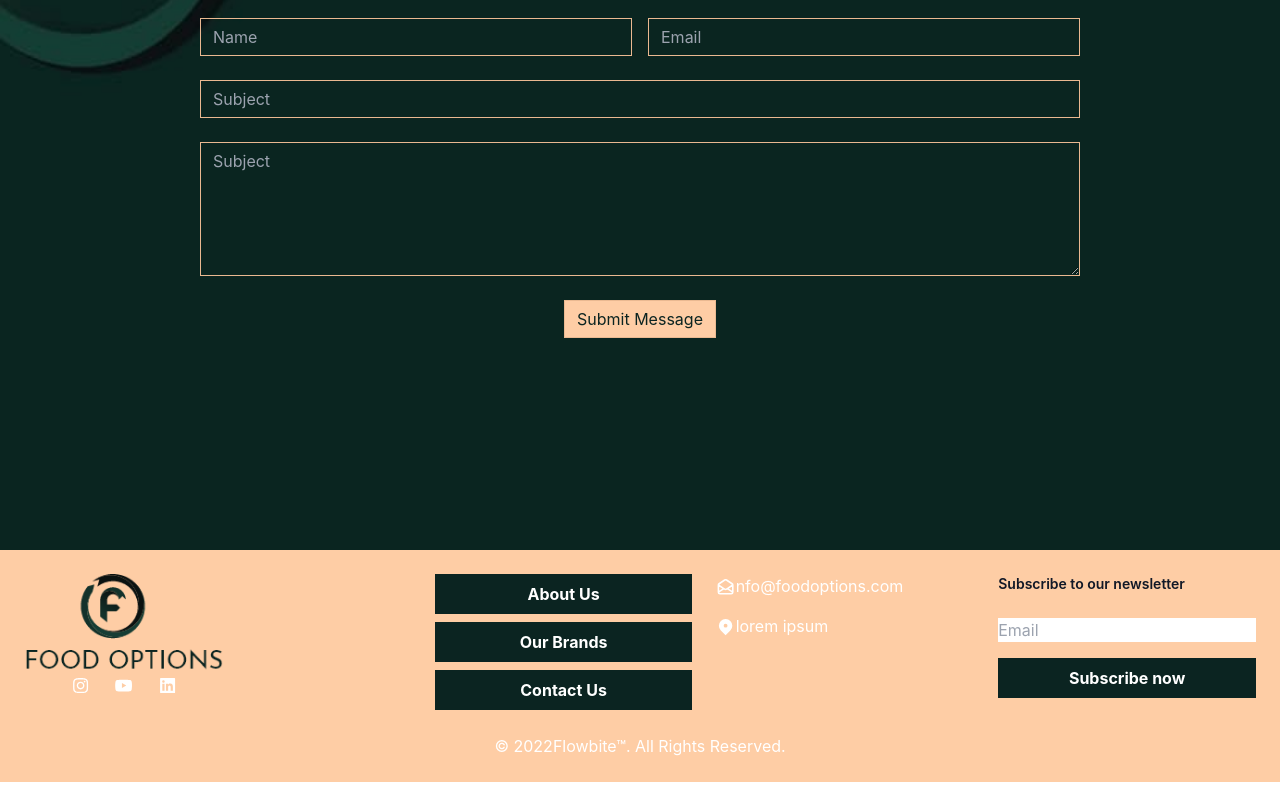
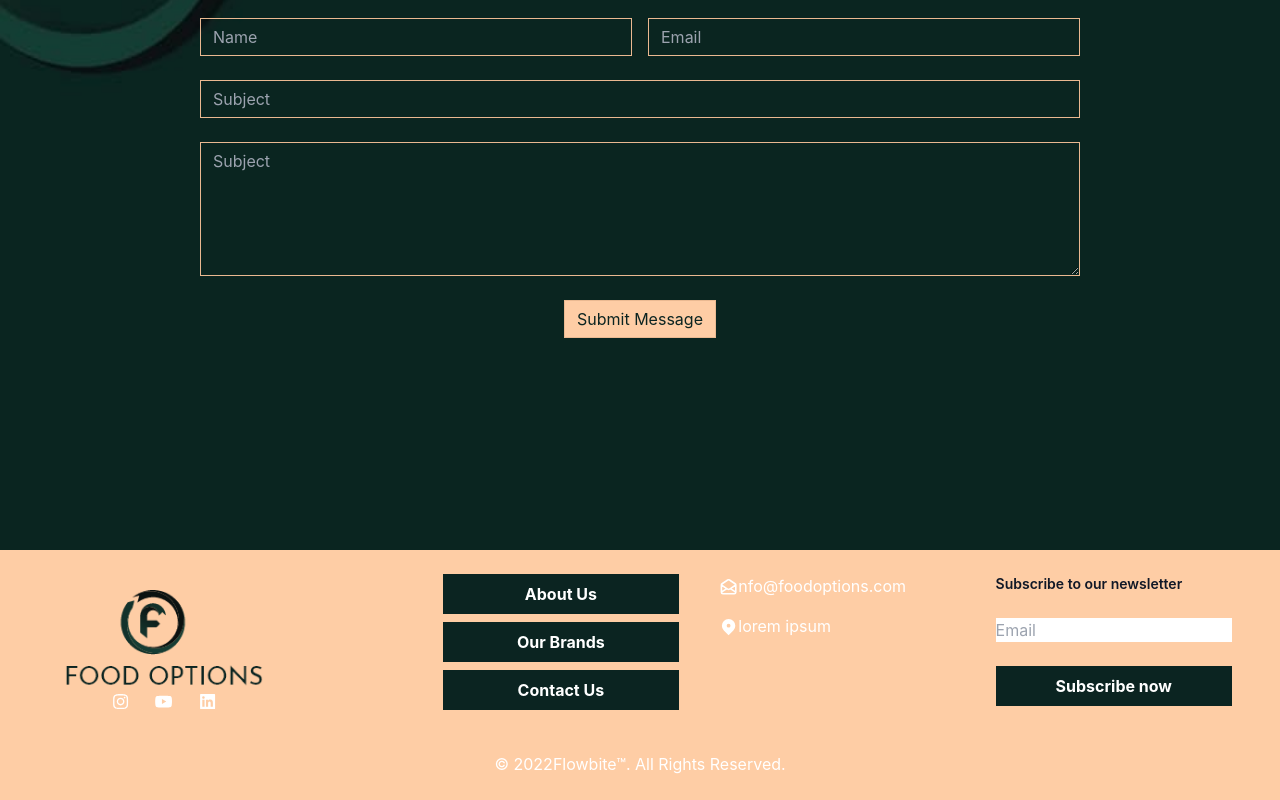
Before and after one commit to ninaismail/food-options-nextapp, a Next.js app: page / in a window 1280 px wide. Shown: the part 3033-3833 px from the top of the page. Built offline with nearby package versions, Linux system fonts and the light colour scheme.

Commit message:
footer design

```diff
--- a/components/layout/footer.js
+++ b/components/layout/footer.js
@@ -4,9 +4,9 @@ import {AiOutlineInstagram,AiFillYoutube,AiFillLinkedin} from 'react-icons/ai'
 import {HiOutlineMailOpen,HiLocationMarker} from 'react-icons/hi';
 function Footer() {
     return (
-    <footer className="p-4 bg-my-beige-500 sm:p-6">
-    <div className="md:flex md:justify-between">
-        <div className="md:mb-0">
+    <footer className="p-4 bg-my-beige-500 sm:py-6 sm:px-12">
+    <div className="md:flex md:justify-between mb-6">
+        <div className="p-4">
             <Image src="/logo.png" width="200" height="200" alt="Food Options Logo" />
             <div className="flex mt-4 space-x-6 sm:justify-center sm:mt-0">
                 <a href="#" className="text-gray-500 hover:text-gray-900">
@@ -23,7 +23,7 @@ function Footer() {
                 </a>
            </div>
         </div>
-        <div className="grid grid-cols-2 sm:gap-6 sm:w-8/12 sm:grid-cols-3">
+        <div className="grid grid-cols-2 sm:gap-10 sm:w-8/12 sm:grid-cols-3">
             <div>
                 <ul className="text-gray-600">
                     <li class="text-center text-white bg-my-teal-500 hover:bg-my-teal-700 font-bold py-2 px-4 w-full">
@@ -51,9 +51,9 @@ function Footer() {
             </div>
             <div>
                 <h2 className="mb-6 text-sm font-semibold text-gray-900">Subscribe to our newsletter</h2>
-                <ul className="text-gray-600">
+                <ul className="text-gray-600 h-full">
                     <li>
-                        <input className="mb-4 w-full" type="text" id='newsletterreg' name="wdform_2_element7" value="" title="Email" placeholder="Email" onchange="wd_check_email('2', '7', 'This is not a valid email address.')"/>
+                        <input className="mb-6 w-full" type="text" id='newsletterreg' name="wdform_2_element7" value="" title="Email" placeholder="Email" onchange="wd_check_email('2', '7', 'This is not a valid email address.')"/>
                    </li>
                    <li class="text-center text-white bg-my-teal-500 hover:bg-my-teal-700 font-bold py-2 px-4">
                         <button type="button" onClick=''><span class="fm-submit-loading spinner fm-ico-spinner"></span>Subscribe now</button>
@@ -62,7 +62,6 @@ function Footer() {
             </div>
         </div>
     </div>
-    <br/>
     <div className="text-center text-white">
         <span>© 2022<a href="https://flowbite.com/">Flowbite™</a>
         . All Rights Reserved.
```
Lines whose indentation alone changed are shown as unchanged.
